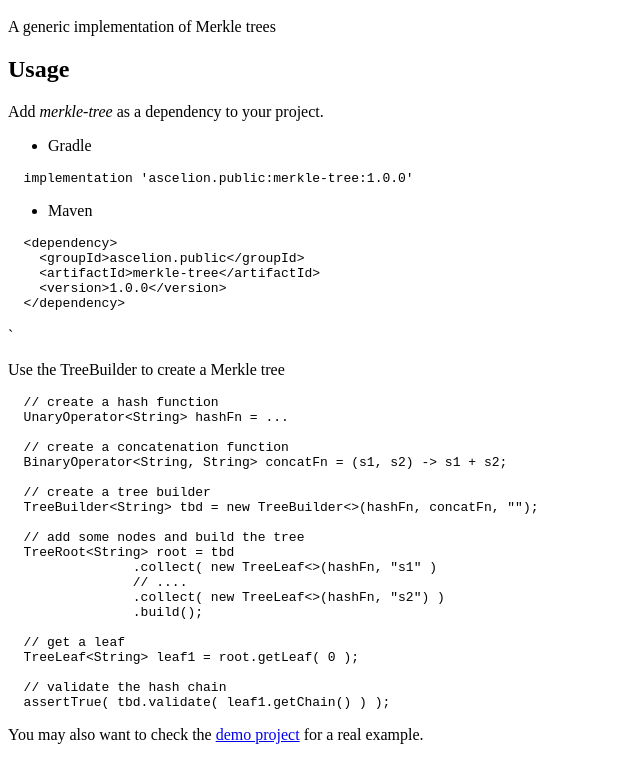
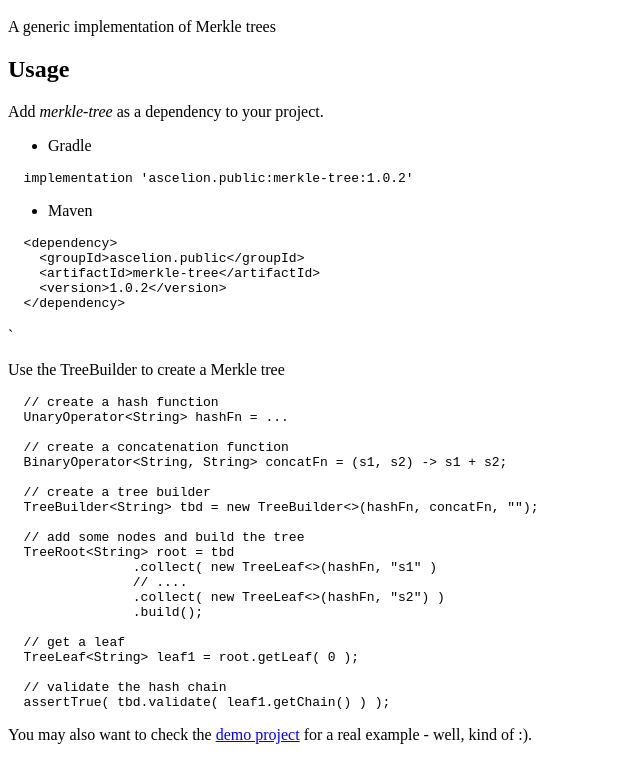
Before and after one commit to ascelion/merkle-tree, a plain HTML site: page impl/src/main/java/overview.html in a window 1280 px wide. Shown: the part 48-808 px from the top of the page, without its empty margins (0-640 px from the left). Drawn offline with Linux system fonts and the light colour scheme.

Commit message:
Updated README.md

```diff
--- a/impl/src/main/java/overview.html
+++ b/impl/src/main/java/overview.html
@@ -12,7 +12,7 @@
 <li>Gradle</li>
 </ul>
 
-<pre><code>  implementation 'ascelion.public:merkle-tree:1.0.0'
+<pre><code>  implementation 'ascelion.public:merkle-tree:1.0.2'
 </code></pre>
 
 <ul>
@@ -22,7 +22,7 @@
 <pre><code class="` language-`">  &lt;dependency&gt;
     &lt;groupId&gt;ascelion.public&lt;/groupId&gt;
     &lt;artifactId&gt;merkle-tree&lt;/artifactId&gt;
-    &lt;version&gt;1.0.0&lt;/version&gt;
+    &lt;version&gt;1.0.2&lt;/version&gt;
   &lt;/dependency&gt;
 </code></pre>
 
@@ -53,6 +53,6 @@
   assertTrue( tbd.validate( leaf1.getChain() ) );
 </code></pre>
 
-<p>You may also want to check the <a href="https://github.com/ascelion/merkle-tree/tree/master/demo">demo project</a> for a real example.</p>
+<p>You may also want to check the <a href="https://github.com/ascelion/merkle-tree/tree/master/demo">demo project</a> for a real example - well, kind of :).</p>
 </body>
 </html>
```
Also changed, not shown: 1 other file.
